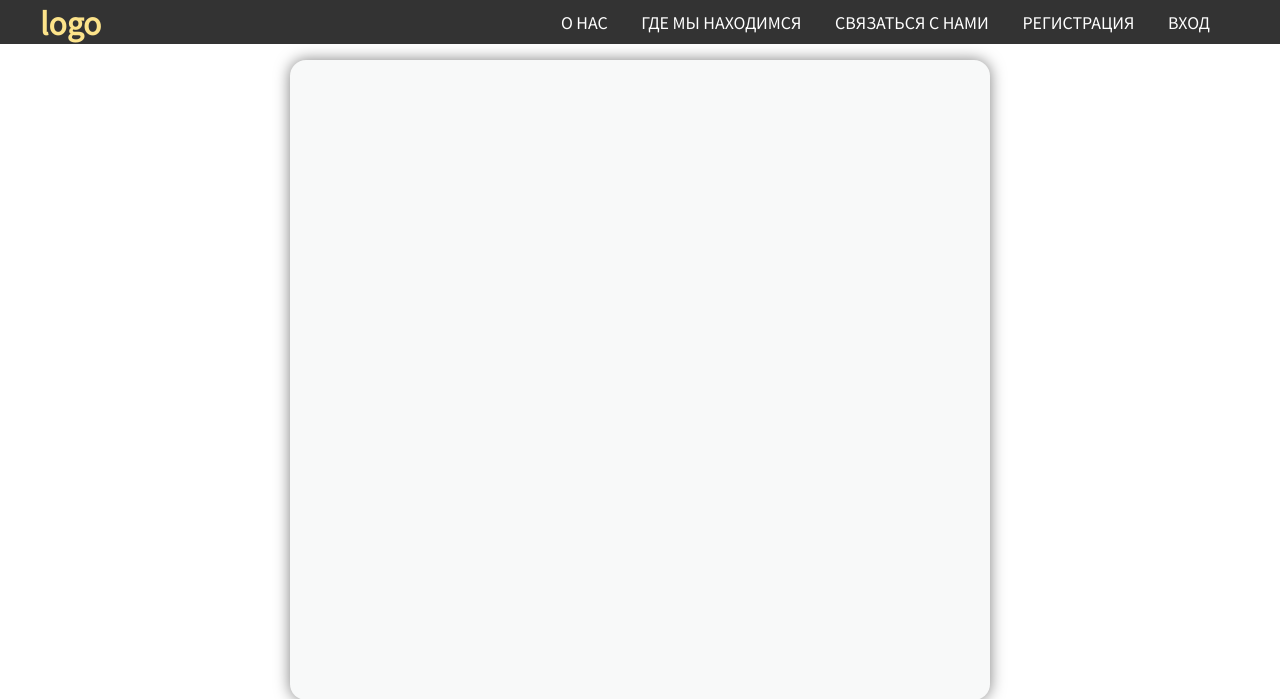
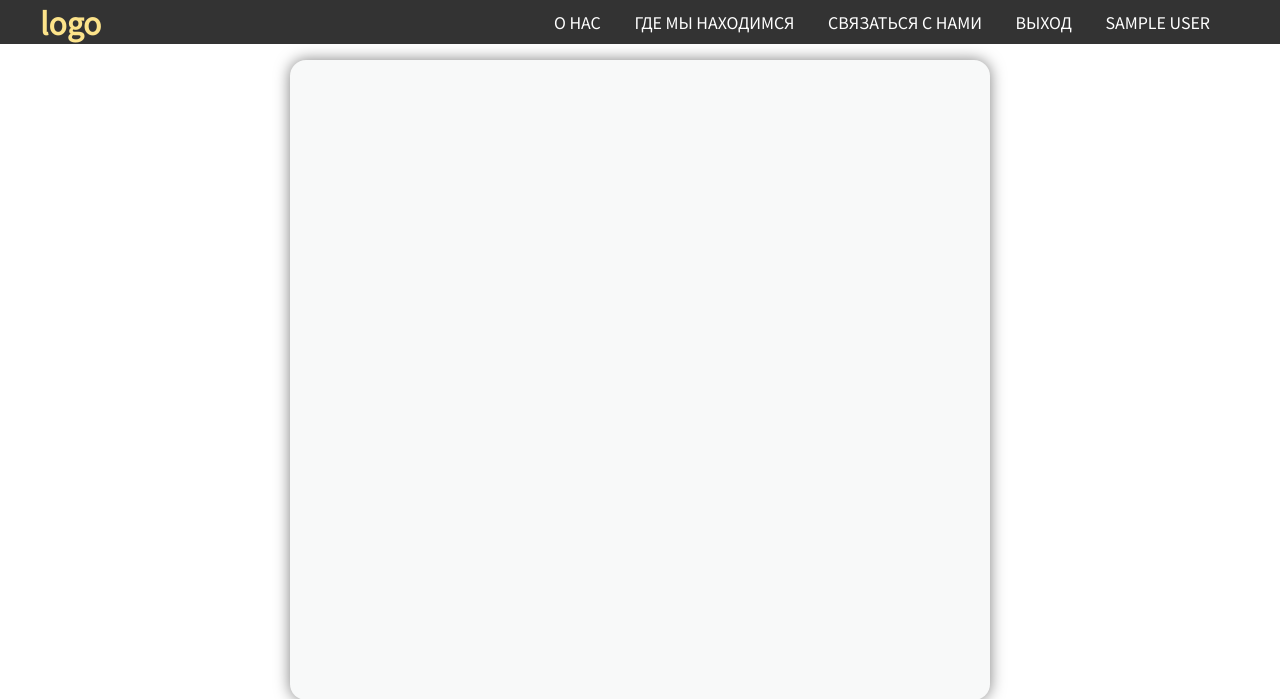
Before and after one commit to FelixDes/Flask_group, a Flask app: page /chat in a window 1280 px wide. Shown: the top 699 px of the page. Run offline with Flask 2, Linux system fonts and the light colour scheme; a user stored in the database is signed in; tables that the repository leaves empty hold one stand-in row (values such as "Sample post"); some libraries are stand-ins or nearby versions.

Commit message:
logout_bugfix

```diff
--- a/main.py
+++ b/main.py
@@ -183,7 +183,8 @@ def chat(reboot_arg=False, res_json=""):
         return redirect("/login")
     else:
         return render_template('common/chat_page.html', title=inf_dict['title_chat'], logo_txt=inf_dict['logo_txt'],
-                               footer_inf=inf_dict['footer'], username=username)
+                               footer_inf=inf_dict['footer'],
+                               username=username, anonymous=str(current_user).split('>')[0] == '<User', c_user=current_user)
 
 
 @socketio.on('message')
@@ -224,7 +225,8 @@ def administrate():
                 f"ID: {i.id}, NAME: {i.name}, EMAIL: {i.email}, DATE OF CREATION OF THIS ACCOUNT: {i.created_date.strftime('%H:%M:%S')}")
         return render_template('common/adm.html', title=inf_dict['title_administration'],
                                logo_txt=inf_dict['logo_txt'],
-                               footer_inf=inf_dict['footer'], users_dict=users_dict)
+                               footer_inf=inf_dict['footer'], users_dict=users_dict,
+                               anonymous=str(current_user).split('>')[0] == '<User', c_user=current_user)
 
 
 if __name__ == '__main__':
--- a/templates/common/base.html
+++ b/templates/common/base.html
@@ -57,7 +57,7 @@
                     <a class="nav_link" href="/login">ВХОД</a>
                     {% else %}
                     <a class="nav_link" href="/logout">ВЫХОД</a>
-                    <a class="nav_link">{{ c_user.name.upper() }}</a>
+                    <a class="nav_link" id="username">{{ c_user.name.upper() }}</a>
                     {% endif %}
                 </nav>
             </div>
```
